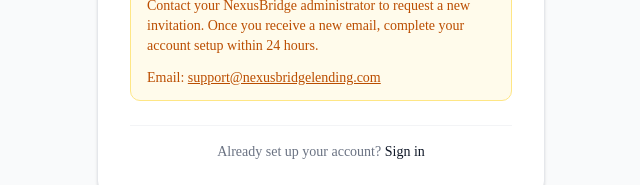
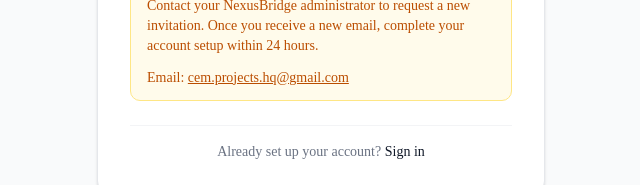
Before and after one commit to CEMHQ/CapitalEdge-NexusBridge-CreditOS, a Next.js app in the folder apps/portal/: page /invite-expired in a window 1280 px wide. Shown: the part 394-579 px from the top of the page, without its empty margins (319-959 px from the left). Built offline with nearby package versions, Linux system fonts and the light colour scheme.

Commit message:
fix(auth): update expired-link contact email to cem.projects.hq@gmail.com

```diff
--- a/apps/portal/src/app/(auth)/invite-expired/LinkExpiredContent.tsx
+++ b/apps/portal/src/app/(auth)/invite-expired/LinkExpiredContent.tsx
@@ -33,8 +33,8 @@ function InviteLinkExpired() {
         <div className="text-sm text-amber-700 pt-1">
           <p>
             <span className="font-medium">Email: </span>
-            <a href="mailto:support@nexusbridgelending.com" className="underline hover:text-amber-900">
-              support@nexusbridgelending.com
+            <a href="mailto:cem.projects.hq@gmail.com" className="underline hover:text-amber-900">
+              cem.projects.hq@gmail.com
             </a>
           </p>
         </div>
```
